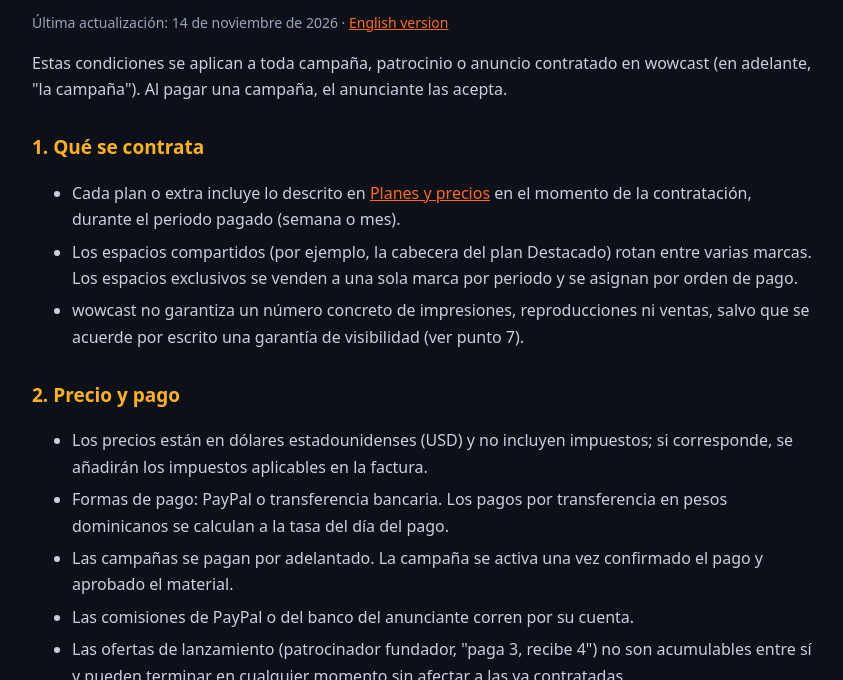
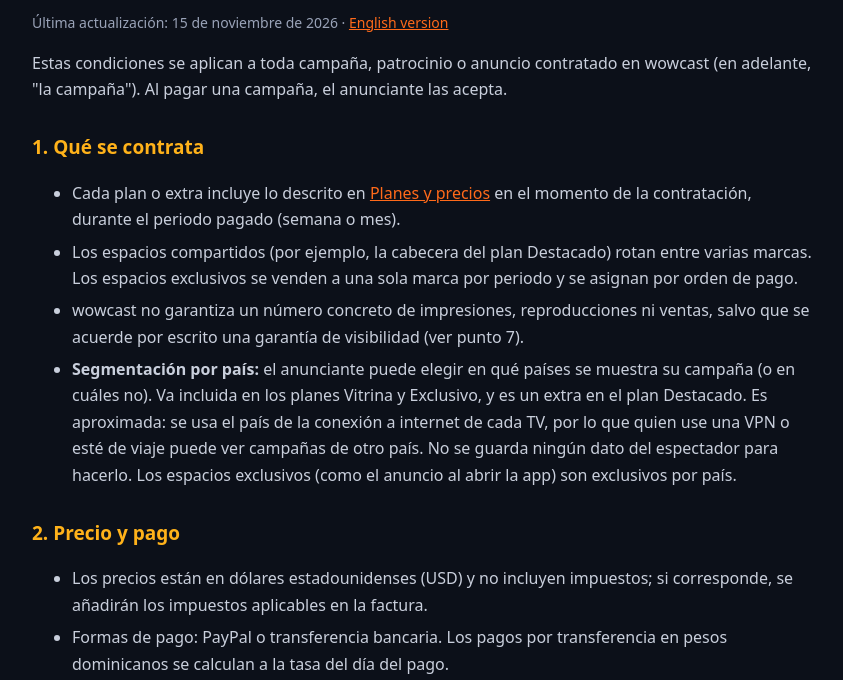
Before and after one commit to xfacor/wowcast, a plain HTML site: page condiciones-anunciantes.html in a window 1280 px wide. Shown: the part 137-817 px from the top of the page, without its empty margins (218-1061 px from the left). Drawn offline with Linux system fonts and the light colour scheme.

Commit message:
Condiciones: segmentación por país

```diff
--- a/condiciones-anunciantes.html
+++ b/condiciones-anunciantes.html
@@ -14,7 +14,7 @@ a{color:#ff6a1a}.top{display:flex;align-items:center;gap:10px;text-decoration:no
 <body><main>
 <a class="top" href="./"><img src="logo.svg" alt="">wow<span>cast</span></a>
 <h1>Condiciones para anunciantes</h1>
-<p class="muted">Última actualización: 14 de noviembre de 2026 · <a href="en/advertiser-terms.html" hreflang="en" lang="en">English version</a></p>
+<p class="muted">Última actualización: 15 de noviembre de 2026 · <a href="en/advertiser-terms.html" hreflang="en" lang="en">English version</a></p>
 <p>Estas condiciones se aplican a toda campaña, patrocinio o anuncio contratado en wowcast (en adelante, "la campaña"). Al pagar una campaña, el anunciante las acepta.</p>
 
 <h2>1. Qué se contrata</h2>
@@ -22,6 +22,7 @@ a{color:#ff6a1a}.top{display:flex;align-items:center;gap:10px;text-decoration:no
   <li>Cada plan o extra incluye lo descrito en <a href="patrocinadores.html#precios">Planes y precios</a> en el momento de la contratación, durante el periodo pagado (semana o mes).</li>
   <li>Los espacios compartidos (por ejemplo, la cabecera del plan Destacado) rotan entre varias marcas. Los espacios exclusivos se venden a una sola marca por periodo y se asignan por orden de pago.</li>
   <li>wowcast no garantiza un número concreto de impresiones, reproducciones ni ventas, salvo que se acuerde por escrito una garantía de visibilidad (ver punto 7).</li>
+  <li><b>Segmentación por país:</b> el anunciante puede elegir en qué países se muestra su campaña (o en cuáles no). Va incluida en los planes Vitrina y Exclusivo, y es un extra en el plan Destacado. Es aproximada: se usa el país de la conexión a internet de cada TV, por lo que quien use una VPN o esté de viaje puede ver campañas de otro país. No se guarda ningún dato del espectador para hacerlo. Los espacios exclusivos (como el anuncio al abrir la app) son exclusivos por país.</li>
 </ul>
 
 <h2>2. Precio y pago</h2>
@@ -66,7 +67,7 @@ a{color:#ff6a1a}.top{display:flex;align-items:center;gap:10px;text-decoration:no
 </ul>
 
 <h2>7. Garantía de visibilidad</h2>
-<p>Cuando se acuerde por escrito un mínimo de impresiones para el periodo, y la campaña no lo alcance por causas ajenas al anunciante, wowcast alargará la campaña sin costo hasta llegar a ese mínimo o durante el mismo tiempo contratado, lo que ocurra primero. No da derecho a devolución de dinero.</p>
+<p>Cuando se acuerde por escrito un mínimo de impresiones para el periodo, y la campaña no lo alcance por causas ajenas al anunciante, wowcast alargará la campaña sin costo hasta llegar a ese mínimo o durante el mismo tiempo contratado, lo que ocurra primero. No da derecho a devolución de dinero. Si la campaña se limita a ciertos países, el mínimo se acuerda teniendo en cuenta la audiencia de esos países.</p>
 
 <h2>8. Responsabilidad</h2>
 <ul>
```
